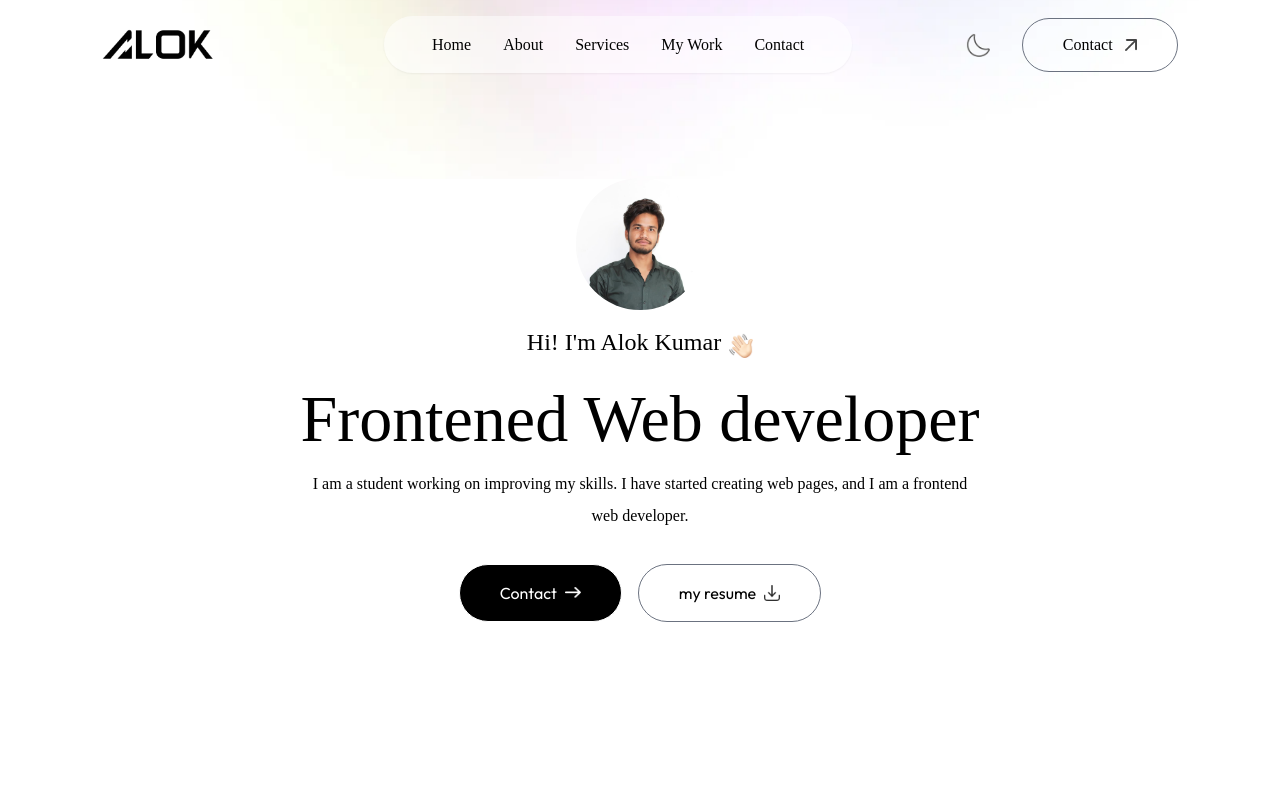
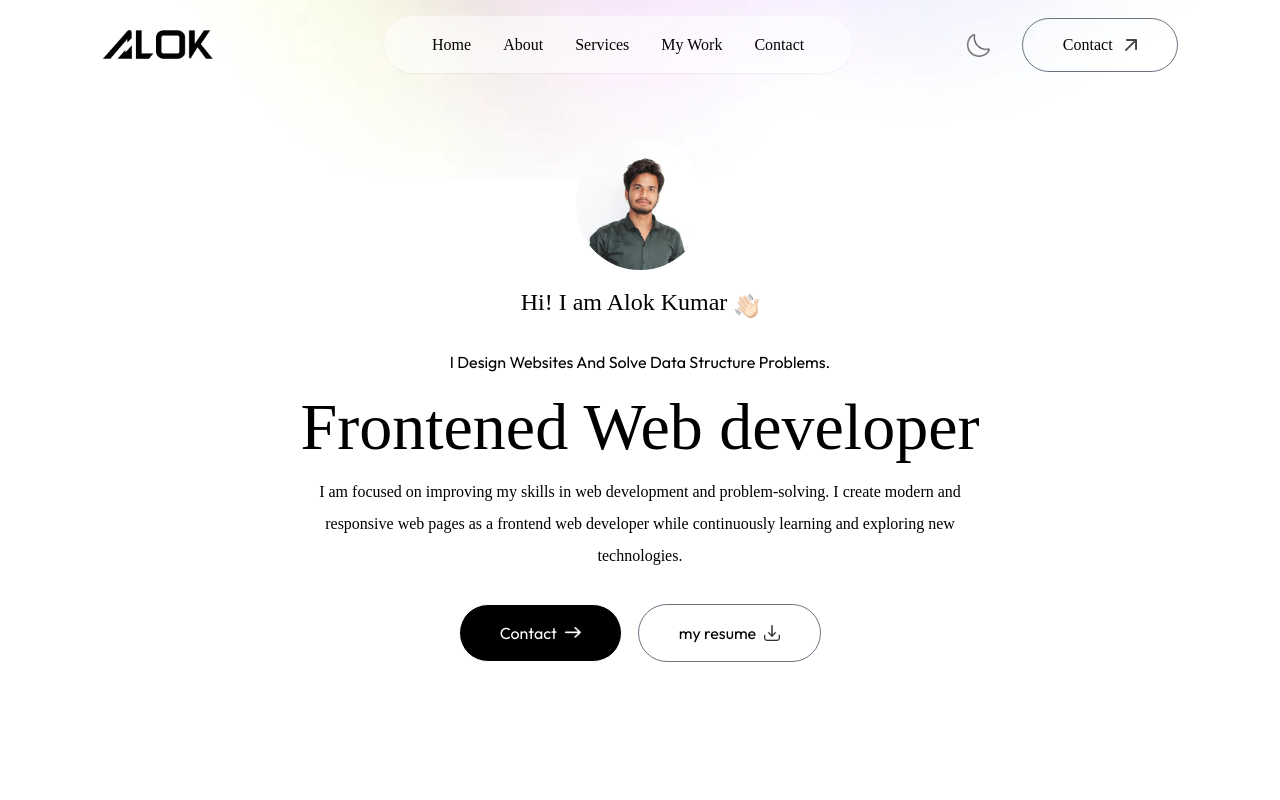
Before and after one commit to SiLEnT-24/webfolio, a Next.js app: page / in a window 1280 px wide. Shown: the top 800 px of the page. Built offline with nearby package versions, Linux system fonts and the light colour scheme; a web font is replaced by a local one.

Commit message:
Update Header component with improved introduction and skills description

```diff
--- a/app/components/Header.jsx
+++ b/app/components/Header.jsx
@@ -19,9 +19,9 @@ const Header = () =>{
                  whileInView={{y: 0, opacity: 1}}
                  transition ={{duration: 0.6, delay:0.3}}
                 className='flex items-end gap-2 text-xl md:text-2xl mb-3 font-Ovo'>
-                Hi! I'm Alok Kumar <Image src={assets.hand_icon} alt=""
+                Hi! I am Alok Kumar <Image src={assets.hand_icon} alt=""
                 className='w-6' /> </motion.h3>
-
+                     I Design Websites And Solve Data Structure Problems.
                 <motion.h1
                 initial={{y: -30, opacity: 0}}
                 whileInView={{y: 0, opacity: 1}}
@@ -34,8 +34,9 @@ const Header = () =>{
                 whileInView={{ opacity: 1}}
                 transition ={{duration: 0.6, delay:0.7}}
                 className='max-w-2xl mx-auto font-Ovo'>
-                     I am a student working on improving my skills.
-                     I have started creating web pages, and I am a frontend web developer.
+                     I am focused on improving my skills in web development and problem-solving.
+                     I create modern and responsive web pages as a frontend web developer while
+                     continuously learning and exploring new technologies.
                 </motion.p>
 
                 <div className='flex flex-col sm:flex-row items-center gap-4 mt-4'>
```
